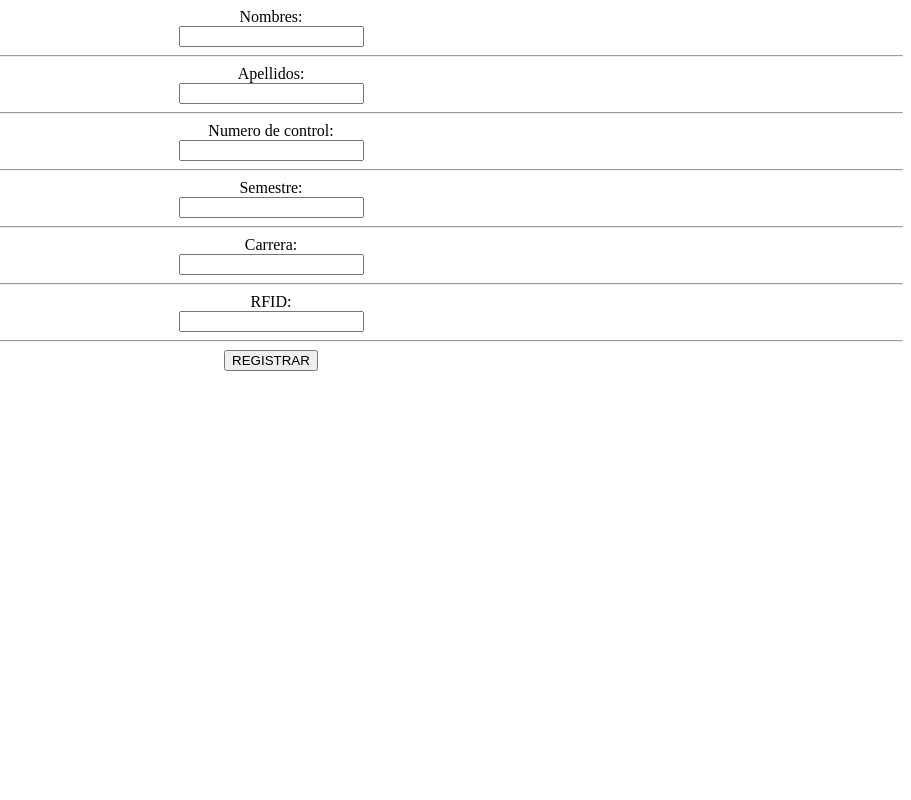
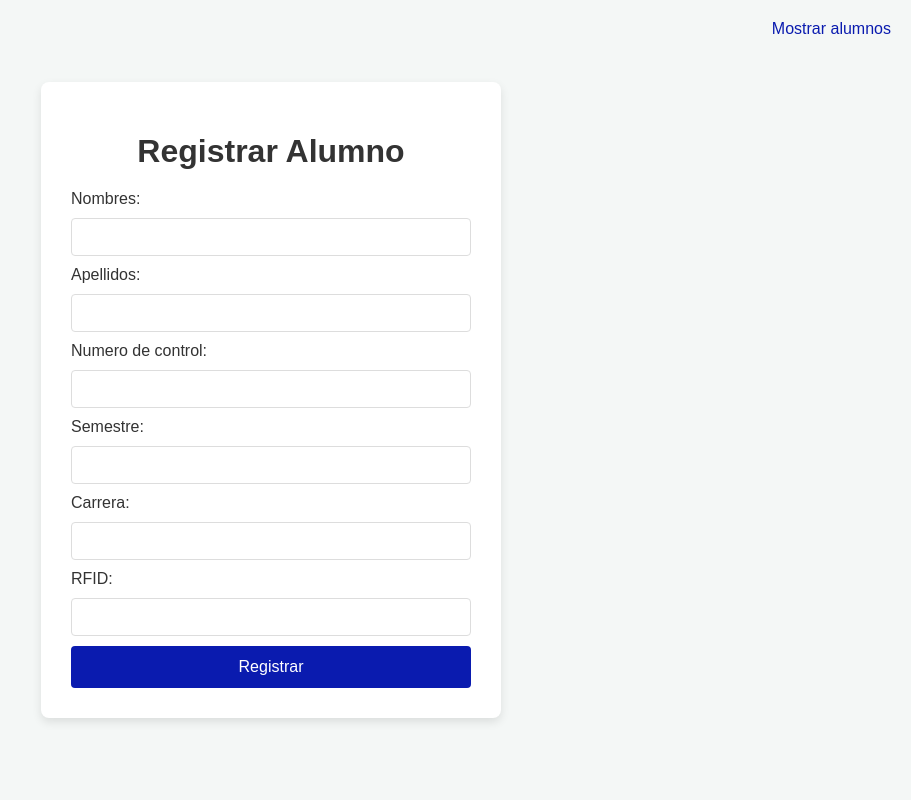
Before and after one commit to AngelEmmanuelGL/ScannerRFID, a Django app: page /Alumnos/form/ in a window 1280 px wide. Shown: the whole page, without its empty margins (369-1280 px from the left). Run offline with Django 5.2, Linux system fonts and the light colour scheme.

Commit message:
95% ready

```diff
--- a/Alumnos/views.py
+++ b/Alumnos/views.py
@@ -2,6 +2,7 @@
 from django.http import HttpResponse, JsonResponse
 from .models import ALumnos
 from datetime import datetime
+
 def form_alumno(request):
     return render(request, "forms/Alumnos/Alumnos_form.html", {})
 
--- a/ScannerRFID/settings.py
+++ b/ScannerRFID/settings.py
@@ -123,7 +123,7 @@
 
 STATIC_URL = "static/"
 STATICFILES_DIRS = [
-    BASE_DIR / "static",
+    BASE_DIR / "static"
 ]
 
 # Default primary key field type
--- a/ScannerRFID/urls.py
+++ b/ScannerRFID/urls.py
@@ -7,4 +7,5 @@
     path("admin/", admin.site.urls),
     path("", views.prueba , name = "index"),
     path("Alumnos/", include("Alumnos.urls")),
+    path('consultar_alumno/', views.consul, name='consultar_alumno'),
 ]
--- /dev/null
+++ b/static/styleForm.css
@@ -0,0 +1,82 @@
+body {
+    font-family: Arial, sans-serif;
+    background-color: #f4f7f6;
+    display: flex;
+    justify-content: center;
+    align-items: center;
+    height: 100vh;
+    margin: 0;
+    position: relative;
+}
+
+.form-container {
+    background-color: white;
+    padding: 30px;
+    border-radius: 8px;
+    box-shadow: 0 4px 10px rgba(0, 0, 0, 0.1);
+    width: 400px;
+    max-width: 100%;
+}
+
+h1 {
+    text-align: center;
+    color: #333;
+    margin-bottom: 20px;
+}
+
+label {
+    font-size: 16px;
+    color: #333;
+    margin-bottom: 5px;
+}
+
+input[type="text"] {
+    width: 100%;
+    padding: 10px;
+    margin: 10px 0;
+    border: 1px solid #ddd;
+    border-radius: 4px;
+    font-size: 14px;
+    box-sizing: border-box;
+}
+
+input[type="text"]:focus {
+    border-color: #0a1baf;
+    outline: none;
+}
+
+button[type="submit"] {
+    background-color: #0a1baf;
+    color: white;
+    border: none;
+    padding: 12px 20px;
+    font-size: 16px;
+    width: 100%;
+    border-radius: 4px;
+    cursor: pointer;
+    transition: background-color 0.3s ease;
+}
+
+button[type="submit"]:hover {
+    background-color: #0a1baf;
+}
+
+hr {
+    border: 0;
+    border-top: 1px solid #ddd;
+    margin: 20px 0;
+}
+
+/* Enlace para mostrar alumnos */
+a {
+    position: absolute;
+    top: 20px;
+    right: 20px;
+    font-size: 16px;
+    color: #0a1baf;
+    text-decoration: none;
+}
+
+a:hover {
+    text-decoration: underline;
+}
--- a/templates/forms/Alumnos/Alumnos_form.html
+++ b/templates/forms/Alumnos/Alumnos_form.html
@@ -1,31 +1,41 @@
+{% load static %}
 <!DOCTYPE html>
 <html lang="en">
 <head>
     <meta charset="UTF-8">
     <meta name="viewport" content="width=device-width, initial-scale=1.0">
     <title>REGISTRAR</title>
+    <link rel="stylesheet" href="{% static 'styleform.css' %}">
+
+
+    <!-- Estilos CSS -->
 </head>
 <body>
-    <form action="{% url 'addAlumno' %}" method = "get">
-        <center><label>Nombres: </label></center>
-        <center><input type="text" name = "name"></center>
-        <hr>
-        <center><label>Apellidos: </label></center>
-        <center><input type="text" name = "last_name"></center>
-        <hr>
-        <center><label>Numero de control: </label></center>
-        <center><input type="text" name = "n_reticulate"></center>
-        <hr>
-        <center><label>Semestre: </label></center>
-        <center><input type="text" name = "semester"></center>
-        <hr>
-        <center><label>Carrera: </label></center>
-        <center><input type="text" name = "career"></center>
-        <hr>
-        <center><label>RFID: </label></center>
-        <center><input type="text" name = "RFID"></center>
-        <hr>
-        <center><button type="submit">REGISTRAR</button></center>
-    </form>
+    <a href="{% url 'most' %}">Mostrar alumnos</a>
+
+    <div class="form-container">
+        <h1>Registrar Alumno</h1>
+        <form action="{% url 'addAlumno' %}" method="get">
+            <label for="name">Nombres: </label>
+            <input type="text" name="name" id="name">
+
+            <label for="last_name">Apellidos: </label>
+            <input type="text" name="last_name" id="last_name">
+
+            <label for="n_reticulate">Numero de control: </label>
+            <input type="text" name="n_reticulate" id="n_reticulate">
+
+            <label for="semester">Semestre: </label>
+            <input type="text" name="semester" id="semester">
+
+            <label for="career">Carrera: </label>
+            <input type="text" name="career" id="career">
+
+            <label for="RFID">RFID: </label>
+            <input type="text" name="RFID" id="RFID">
+
+            <button type="submit">Registrar</button>
+        </form>
+    </div>
 </body>
 </html>
```
Also changed, not shown: ScannerRFID/views.py (+22 -0 lines), static/js/script.js (added, +57 -0 lines), static/styleF.css (added, +64 -0 lines), static/styleForBlocks.css (deleted, +0 -9 lines), templates/forms/Alumnos/MostStudentDetails.html (+22 -4 lines), templates/hindex2.html (+21 -6 lines), templates/script.js (deleted, +0 -14 lines).
